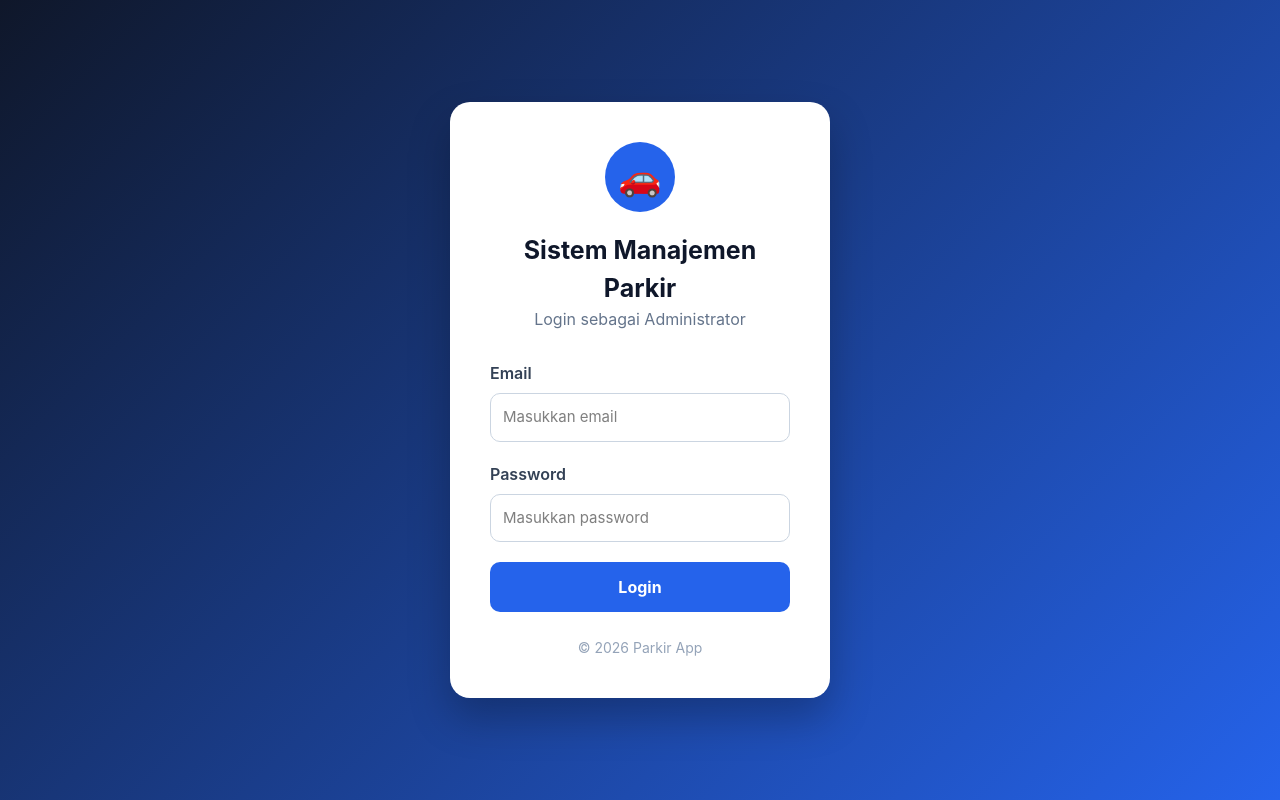
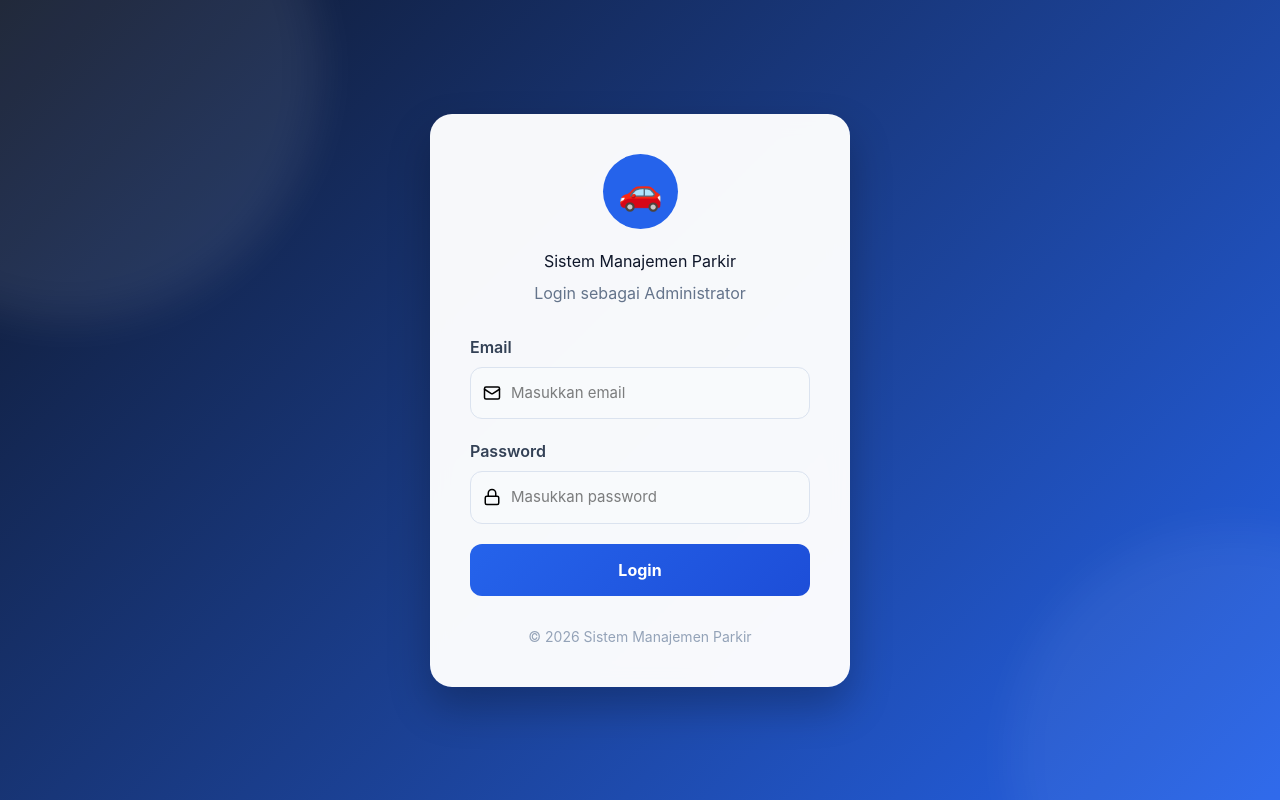
Before and after one commit to mazjeff-dev/sistem-manajemen-parkir, a SvelteKit app in the folder frontend/: page / in a window 1280 px wide. Built offline with nearby package versions, Linux system fonts and the light colour scheme.

Commit message:
Improve frontend login and dashboard UI

```diff
--- a/frontend/src/routes/+page.svelte
+++ b/frontend/src/routes/+page.svelte
@@ -3,37 +3,57 @@
     import { saveToken } from "../stores/auth.js";
     import { goto } from "$app/navigation";
 
+    import { Mail, Lock, LoaderCircle } from "lucide-svelte";
 
     let email = "";
     let password = "";
+    let error = "";
+    let loading = false;
 
     async function login() {
+
+        error = "";
+        loading = true;
+
         try {
+
             const response = await fetch(`${BASE_URL}/auth/login`, {
+
                 method: "POST",
+
                 headers: {
                     "Content-Type": "application/json"
                 },
+
                 body: JSON.stringify({
                     email,
                     password
                 })
+
             });
 
             const data = await response.json();
 
             if (!response.ok) {
-                alert(data.message);
+
+                error = data.message;
+                loading = false;
                 return;
+
             }
 
             saveToken(data.token);
 
             goto("/dashboard");
 
-        } catch (error) {
-            alert(error.message);
+        } catch (err) {
+
+            error = err.message;
+
         }
+
+        loading = false;
+
     }
 </script>
 
@@ -45,23 +65,21 @@
             🚗
         </div>
 
-
-        <h1>
-            Sistem Manajemen Parkir
-        </h1>
+        <h1>Sistem Manajemen Parkir</h1>
 
         <p class="subtitle">
             Login sebagai Administrator
         </p>
 
-
-
         <form on:submit|preventDefault={login}>
-
 
             <div class="input-group">
 
                 <label>Email</label>
+
+                <div class="input-box">
+
+                    <Mail size={18}/>
 
                     <input
                         type="email"
@@ -72,11 +90,15 @@
 
                 </div>
 
-
+            </div>
 
             <div class="input-group">
 
                 <label>Password</label>
+
+                <div class="input-box">
+
+                    <Lock size={18}/>
 
                     <input
                         type="password"
@@ -87,26 +109,45 @@
 
                 </div>
 
+            </div>
 
+            {#if error}
 
-            <button type="submit">
+                <div class="error">
+
+                    {error}
+
+                </div>
+
+            {/if}
+
+            <button type="submit" disabled={loading}>
+
+                {#if loading}
+
+                    <LoaderCircle size={18} class="spin"/>
+
+                    Login...
+
+                {:else}
+
                     Login
+
+                {/if}
+
             </button>
-
 
         </form>
 
+        <p class="footer">
 
-        <p class="footer">
-            © 2026 Parkir App
+            © 2026 Sistem Manajemen Parkir
+
         </p>
-
 
     </div>
 
 </div>
-
-
 
 <style>
 
@@ -120,49 +161,93 @@
 
     align-items:center;
 
-    background:
-    linear-gradient(
-        135deg,
-        #0f172a,
-        #2563eb
-    );
+    background:linear-gradient(135deg,#0f172a,#2563eb);
+
+    position:relative;
+
+    overflow:hidden;
 
 }
 
+.login-page::before{
 
+    content:"";
+
+    position:absolute;
+
+    width:500px;
+
+    height:500px;
+
+    background:rgba(255,255,255,.08);
+
+    border-radius:50%;
+
+    top:-180px;
+
+    left:-180px;
+
+    filter:blur(20px);
+
+}
+
+.login-page::after{
+
+    content:"";
+
+    position:absolute;
+
+    width:450px;
+
+    height:450px;
+
+    background:rgba(255,255,255,.05);
+
+    border-radius:50%;
+
+    bottom:-180px;
+
+    right:-180px;
+
+    filter:blur(20px);
+
+}
 
 .login-card{
 
-    width:380px;
+    width:420px;
 
-    background:white;
+    background:rgba(255,255,255,.97);
+
+    backdrop-filter:blur(10px);
 
     padding:40px;
 
-    border-radius:20px;
+    border-radius:22px;
 
-    box-shadow:
-    0 20px 40px rgba(0,0,0,.25);
+    box-shadow:0 20px 40px rgba(0,0,0,.25);
 
+    position:relative;
 
-    /* Animasi masuk */
-    animation: slideFade 0.8s ease-out;
+    z-index:2;
+
+    animation:slideFade .8s ease;
 
 }
 
-
-
 .logo{
 
-    width:70px;
+    width:75px;
 
-    height:70px;
+    height:75px;
+
+    margin:auto;
+
+    border-radius:50%;
 
     background:#2563eb;
 
     color:white;
-
-    border-radius:50%;
 
     display:flex;
 
@@ -170,16 +255,17 @@
 
     justify-content:center;
 
-    font-size:35px;
+    font-size:36px;
 
-    margin:auto;
-
-
-    animation: zoomIn 0.8s ease-out;
+    transition:.3s;
 
 }
 
+.logo:hover{
 
+    transform:scale(1.08) rotate(10deg);
+
+}
 
 h1{
 
@@ -187,15 +273,9 @@ h1{
 
     margin-top:20px;
 
-    font-size:25px;
-
-    font-weight:bold;
-
     color:#0f172a;
 
 }
-
-
 
 .subtitle{
 
@@ -203,19 +283,17 @@ h1{
 
     color:#64748b;
 
+    margin-top:8px;
+
     margin-bottom:30px;
 
 }
-
-
 
 .input-group{
 
     margin-bottom:20px;
 
 }
-
-
 
 label{
 
@@ -229,45 +307,63 @@ label{
 
 }
 
+.input-box{
 
+    display:flex;
 
-input{
+    align-items:center;
 
-    width:100%;
+    gap:10px;
 
-    padding:12px;
+    background:#f8fafc;
 
-    border-radius:10px;
+    border:1px solid #dbe3ef;
 
-    border:1px solid #cbd5e1;
+    border-radius:12px;
+
+    padding:0 12px;
+
+    transition:.3s;
+
+}
+
+.input-box:focus-within{
+
+    border-color:#2563eb;
+
+    box-shadow:0 0 0 4px rgba(37,99,235,.15);
+
+}
+
+.input-box input{
+
+    flex:1;
+
+    border:none;
+
+    background:transparent;
 
     outline:none;
+
+    padding:14px 0;
 
     font-size:15px;
 
 }
 
-
-
-input:focus{
-
-    border-color:#2563eb;
-
-}
-
-
-
 button{
 
     width:100%;
 
-    padding:13px;
+    margin-top:10px;
+
+    padding:14px;
 
     border:none;
 
-    border-radius:10px;
+    border-radius:12px;
 
-    background:#2563eb;
+    background:linear-gradient(135deg,#2563eb,#1d4ed8);
 
     color:white;
 
@@ -277,27 +373,59 @@ button{
 
     cursor:pointer;
 
+    display:flex;
+
+    justify-content:center;
+
+    align-items:center;
+
+    gap:8px;
+
     transition:.3s;
 
 }
 
-
-
 button:hover{
-
-    background:#1d4ed8;
 
     transform:translateY(-2px);
 
+    box-shadow:0 10px 20px rgba(37,99,235,.35);
+
 }
 
+button:disabled{
 
+    opacity:.7;
+
+    cursor:not-allowed;
+
+}
+
+.error{
+
+    background:#fee2e2;
+
+    color:#dc2626;
+
+    padding:12px;
+
+    border-radius:10px;
+
+    margin-top:10px;
+
+    margin-bottom:5px;
+
+    text-align:center;
+
+    font-size:14px;
+
+}
 
 .footer{
 
     text-align:center;
 
-    margin-top:25px;
+    margin-top:30px;
 
     color:#94a3b8;
 
@@ -305,8 +433,29 @@ button:hover{
 
 }
 
-@keyframes slideFade {
+.spin{
 
+    animation:spin 1s linear infinite;
+
+}
+
+@keyframes spin{
+
+    from{
+
+        transform:rotate(0deg);
+
+    }
+
+    to{
+
+        transform:rotate(360deg);
+
+    }
+
+}
+
+@keyframes slideFade{
 
     from{
 
@@ -316,7 +465,6 @@ button:hover{
 
     }
 
-
     to{
 
         opacity:1;
@@ -325,30 +473,6 @@ button:hover{
 
     }
 
-
 }
 
-@keyframes zoomIn{
-
-
-    from{
-
-        opacity:0;
-
-        transform:scale(0.5);
-
-    }
-
-
-    to{
-
-        opacity:1;
-
-        transform:scale(1);
-
-    }
-
-}
-
-
 </style>
--- a/frontend/src/routes/dashboard/+page.svelte
+++ b/frontend/src/routes/dashboard/+page.svelte
@@ -3,6 +3,13 @@
     import BASE_URL from "../../services/api.js";
     import Sidebar from "../../lib/Sidebar.svelte";
     import Navbar from "../../lib/Navbar.svelte";
+
+    import {
+        CarFront,
+        SquareParking,
+        CircleCheckBig,
+        LogOut
+    } from "lucide-svelte";
 
     let dashboard = {
         total_kendaraan: 0,
@@ -46,35 +53,90 @@
 
         <div class="dashboard">
 
+            <div class="dashboard-header">
+
+                <h1>Dashboard</h1>
+
+                <p>Selamat datang di Sistem Manajemen Parkir 🚗</p>
+
+            </div>
 
             <div class="card blue">
+
+                <div>
+
                     <h3>Total Kendaraan</h3>
+
                     <h2>{dashboard.total_kendaraan}</h2>
+
+                </div>
+
+                <CarFront size="55"/>
+
             </div>
 
             <div class="card green">
+
+                <div>
+
                     <h3>Total Parkir</h3>
+
                     <h2>{dashboard.total_parkir}</h2>
+
+                </div>
+
+                <SquareParking size="55"/>
+
             </div>
 
             <div class="card orange">
+
+                <div>
+
                     <h3>Sedang Parkir</h3>
+
                     <h2>{dashboard.sedang_parkir}</h2>
+
+                </div>
+
+                <CircleCheckBig size="55"/>
+
             </div>
 
             <div class="card red">
+
+                <div>
+
                     <h3>Sudah Keluar</h3>
+
                     <h2>{dashboard.sudah_keluar}</h2>
+
+                </div>
+
+                <LogOut size="55"/>
+
             </div>
 
             <div class="card jenis">
+
                 <h3>Jenis Kendaraan</h3>
 
-                <ul>
                 {#each dashboard.jenis as item}
-                        <li>{item.nama_jenis} : {item.jumlah}</li>
+
+                    <div class="jenis-item">
+
+                        <span>{item.nama_jenis}</span>
+
+                        <span class="badge">
+
+                            {item.jumlah}
+
+                        </span>
+
+                    </div>
+
                 {/each}
-                </ul>
+
             </div>
 
         </div>
@@ -83,172 +145,199 @@
 
 </div>
 
-
 <style>
 
 .container{
     display:flex;
     min-height:100vh;
-    background:#f1f5f9;
+    background:#eef2f7;
 }
-
 
 .content{
     flex:1;
 }
 
-
 .dashboard{
 
-    padding:30px;
+    padding:35px;
 
     display:grid;
 
-    grid-template-columns:repeat(4,1fr);
+    grid-template-columns:repeat(auto-fit,minmax(230px,1fr));
 
-    gap:20px;
+    gap:22px;
 
-    animation: fadeDashboard 0.8s ease-out;
-
+    animation:fadeDashboard .8s ease;
 
 }
 
+.dashboard-header{
 
+    grid-column:1/-1;
+
+}
+
+.dashboard-header h1{
+
+    font-size:34px;
+
+    color:#1e293b;
+
+}
+
+.dashboard-header p{
+
+    color:#64748b;
+
+    margin-top:8px;
+
+}
 
 .card{
 
-    background:white;
-
-    border-radius:16px;
+    border-radius:18px;
 
     padding:25px;
 
-    box-shadow:0 5px 15px rgba(0,0,0,.08);
+    color:white;
 
+    display:flex;
+
+    justify-content:space-between;
+
+    align-items:center;
+
+    box-shadow:0 10px 25px rgba(0,0,0,.08);
+
+    transition:.35s;
 
     opacity:0;
 
-    animation: slideFromRight 0.6s ease-out forwards;
+    animation:slideFromRight .7s forwards;
 
 }
 
 .card:hover{
 
-    transform:translateY(-5px);
-
-    transition:.3s;
-}
-
-.card:nth-child(1){
-
-    animation-delay:0.1s;
+    transform:translateY(-8px) scale(1.02);
 
 }
 
-
 .card:nth-child(2){
 
-    animation-delay:0.3s;
+    animation-delay:.2s;
 
 }
 
-
 .card:nth-child(3){
 
-    animation-delay:0.5s;
+    animation-delay:.4s;
 
 }
 
-
 .card:nth-child(4){
 
-    animation-delay:0.7s;
+    animation-delay:.6s;
 
 }
 
-
 .card:nth-child(5){
 
-    animation-delay:0.9s;
+    animation-delay:.8s;
 
 }
 
-
 .card h3{
-
-    color:#64748b;
 
     font-size:15px;
 
+    opacity:.9;
+
 }
-
-
 
 .card h2{
 
-    font-size:36px;
+    font-size:48px;
 
-    margin-top:15px;
+    margin-top:12px;
+
+    font-weight:bold;
 
 }
 
+.blue{
 
+    background:linear-gradient(135deg,#2563eb,#3b82f6);
 
-.blue{
-    border-left:8px solid #2563eb;
 }
 
+.green{
 
-.green{
-    border-left:8px solid #16a34a;
+    background:linear-gradient(135deg,#16a34a,#22c55e);
+
 }
 
+.orange{
 
-.orange{
-    border-left:8px solid #f97316;
+    background:linear-gradient(135deg,#ea580c,#fb923c);
+
 }
 
+.red{
 
-.red{
-    border-left:8px solid #dc2626;
+    background:linear-gradient(135deg,#dc2626,#ef4444);
+
 }
-
-
 
 .jenis{
 
-    grid-column:span 4;
+    grid-column:1/-1;
+
+    background:white;
+
+    color:#1e293b;
+
+    display:block;
 
 }
 
+.jenis h3{
 
+    font-size:22px;
 
-.jenis ul{
+    margin-bottom:18px;
 
-    margin-top:15px;
+    color:#0f172a;
 
 }
 
-
-.jenis li{
+.jenis-item{
 
     display:flex;
 
     justify-content:space-between;
 
-    padding:12px;
+    align-items:center;
 
-    border-bottom:1px solid #eee;
+    padding:14px 0;
+
+    border-bottom:1px solid #e5e7eb;
 
 }
 
+.badge{
 
-.jenis span{
+    background:#2563eb;
+
+    color:white;
+
+    padding:5px 14px;
+
+    border-radius:20px;
 
     font-weight:bold;
 
 }
-
 
 @keyframes slideFromRight{
 
@@ -256,10 +345,9 @@
 
         opacity:0;
 
-        transform:translateX(80px);
+        transform:translateX(70px);
 
     }
-
 
     to{
 
@@ -271,9 +359,7 @@
 
 }
 
-
 @keyframes fadeDashboard{
-
 
     from{
 
@@ -281,14 +367,12 @@
 
     }
 
-
     to{
 
         opacity:1;
 
     }
 
-
 }
 
 </style>
```
Lines whose indentation alone changed are shown as unchanged.
